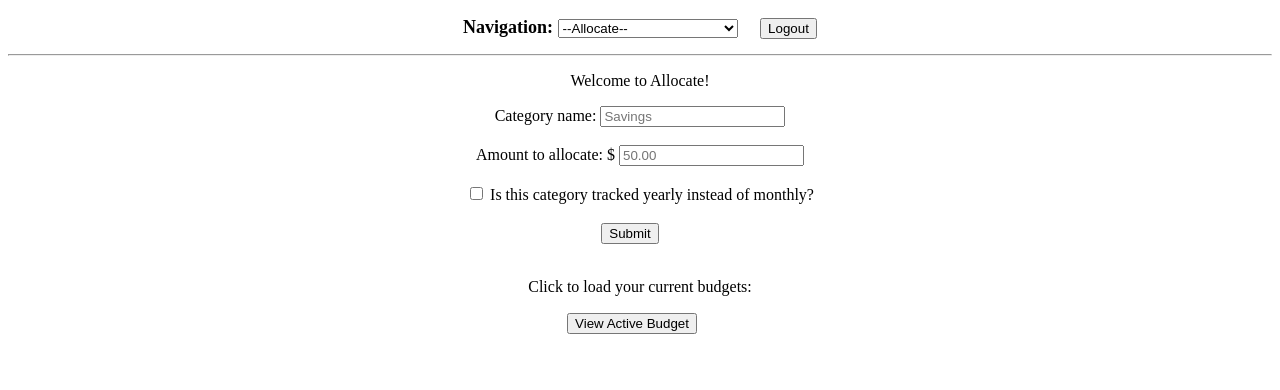
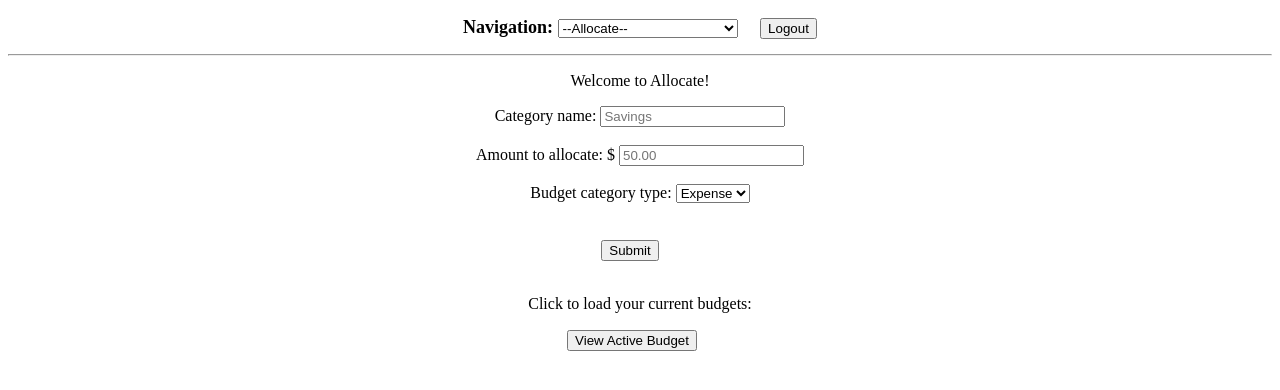
Before and after one commit to Summussum/sums, a Django app: page /allocator/ in a window 1280 px wide. Shown: the top 390 px of the page. Run offline with Django 5.2, Linux system fonts and the light colour scheme; the visitor is signed in with stand-in values (Sample User, id 1); parts of the project's set-up code (start-up, migrations or seed data) failed here and were passed over.

Commit message:
add budget types

```diff
--- a/allocator/views.py
+++ b/allocator/views.py
@@ -20,10 +20,7 @@ def create_budget_category(request):
     new_category_display = request.POST.get("category_display")
     new_category_name = slugify(new_category_display)
     amount = request.POST.get("amount")
-    if request.POST.get("annual"):
-        annual_budget=True
-    else:
-        annual_budget=False
+    budget_type = request.POST.get("budget_type")
     if new_category_display == "":
         html = render_block_to_string("Allocate/error_partials.html", "no_category_name", request=request)
         response = HttpResponse(html)
@@ -39,7 +36,7 @@ def create_budget_category(request):
         response = HttpResponse(html)
         response["HX-Retarget"] = "#error_message"
         return response
-    new_budget = Budgets(user=request.user, category_name=new_category_name, category_display=new_category_display, budget_amount=request.POST.get("amount"), annual_budget=annual_budget)
+    new_budget = Budgets(user=request.user, category_name=new_category_name, category_display=new_category_display, budget_amount=request.POST.get("amount"), budget_type=budget_type)
     new_budget.save()
     return display_active_budget(request)
 
@@ -49,6 +46,7 @@ def display_active_budget(request):
     for object in Budgets.objects.filter(user=request.user):
         category_list.append(object)
     category_list = sorted(category_list, key=lambda x: x.category_name)
+    category_list = sorted(category_list, key=lambda x: x.budget_type)
     graph_div = return_pie(request.user)
     context = {"category_list": category_list, "graph_div": graph_div}
     template = loader.get_template("Allocate/budget_display.html")
@@ -58,10 +56,7 @@ def display_active_budget(request):
 def allocate(request, category_name):
     if request.method == 'GET':
         budget = Budgets.objects.filter(category_name=category_name, user=request.user).first()
-        if budget.budget_amount:
-            amount = budget.budget_amount
-        else:
-            amount = budget.annual_budget
+        amount = budget.budget_amount
         html = render_block_to_string("Allocate/allocator.html", "inline_editor", context={"item": budget, "amount": amount}, request=request)
         return HttpResponse(html)
 
@@ -90,10 +85,7 @@ def allocate(request, category_name):
             return response
         # edit budget
         instance = Budgets.objects.filter(category_name=category_name).first()
-        if request.POST.get("annual"):
-            instance.annual_budget = True
-        else:
-            instance.annual_budget = False
+        instance.budget_type = request.POST.get("budget_type")
         instance.category_display = new_category_display
         instance.category_name = new_category_name
         instance.budget_amount = amount
--- a/sums/models.py
+++ b/sums/models.py
@@ -27,7 +27,7 @@ class Budgets(models.Model):
     category_name = models.TextField()
     category_display = models.TextField()
     budget_amount = models.DecimalField(max_digits=12, decimal_places=2, blank=True, null=True)
-    annual_budget = models.BooleanField(default=False)
+    budget_type = models.TextField(default="expense")
     keywords = models.JSONField(null=True, blank=True)
 
 
--- a/sums/templates/Allocate/budget_display.html
+++ b/sums/templates/Allocate/budget_display.html
@@ -13,7 +13,7 @@
                 <th></th>
                 <th>Category Name</th>
                 <th>Budget Amount</th>
-                <th>Yearly Budget</th>
+                <th>Type</th>
                 <th></th>
             </tr>
         </thead>
@@ -26,7 +26,7 @@
                 </td>
                 <td>{{ item.category_display }}</td>
                 <td>${{ item.budget_amount }}</td>
-                <td>{{ item.annual_budget }}</td>
+                <td>{{ item.budget_type }}</td>
                 <td>
                     <button hx-delete="/allocator/{{item.category_name}}" hx-target="#{{item.category_name}}" hx-swap="outerHTML" hx-indicator="#{{item.category_name}}_del_loading">Delete</button>
                     <img id="{{item.category_name}}_del_loading" class="htmx-indicator" src="/static/loading.svg">
--- a/sums/templates/Allocate/index.html
+++ b/sums/templates/Allocate/index.html
@@ -20,8 +20,12 @@
             <label for name="amount">Amount to allocate: $</label>
             <input type="number" step=".01" name="amount" placeholder="50.00"><br><br>
 
-            <input type="checkbox" name="annual">
-            <label for name="annual"> Is this category tracked yearly instead of monthly?</label><br><br>
+            <div>Budget category type: <select name="budget_type">
+                <option value="expense">Expense</option>
+                <option value="income">Income</option>
+                <option value="annual">Annual</option>
+                <option value="ignore">Ignore</option>
+            </select></div><br><br>
             <input type="submit" value="Submit" hx-indicator="#create_budget_loading">
             <img id="create_budget_loading" class="htmx-indicator" src="/static/loading.svg">
         </form>
```
Also changed, not shown: sums/graphs.py (+5 -3 lines), sums/templates/Allocate/allocator.html (+13 -3 lines), README.md, sums/migrations/0003_remove_budgets_annual_budget_budgets_budget_type.py (added).
